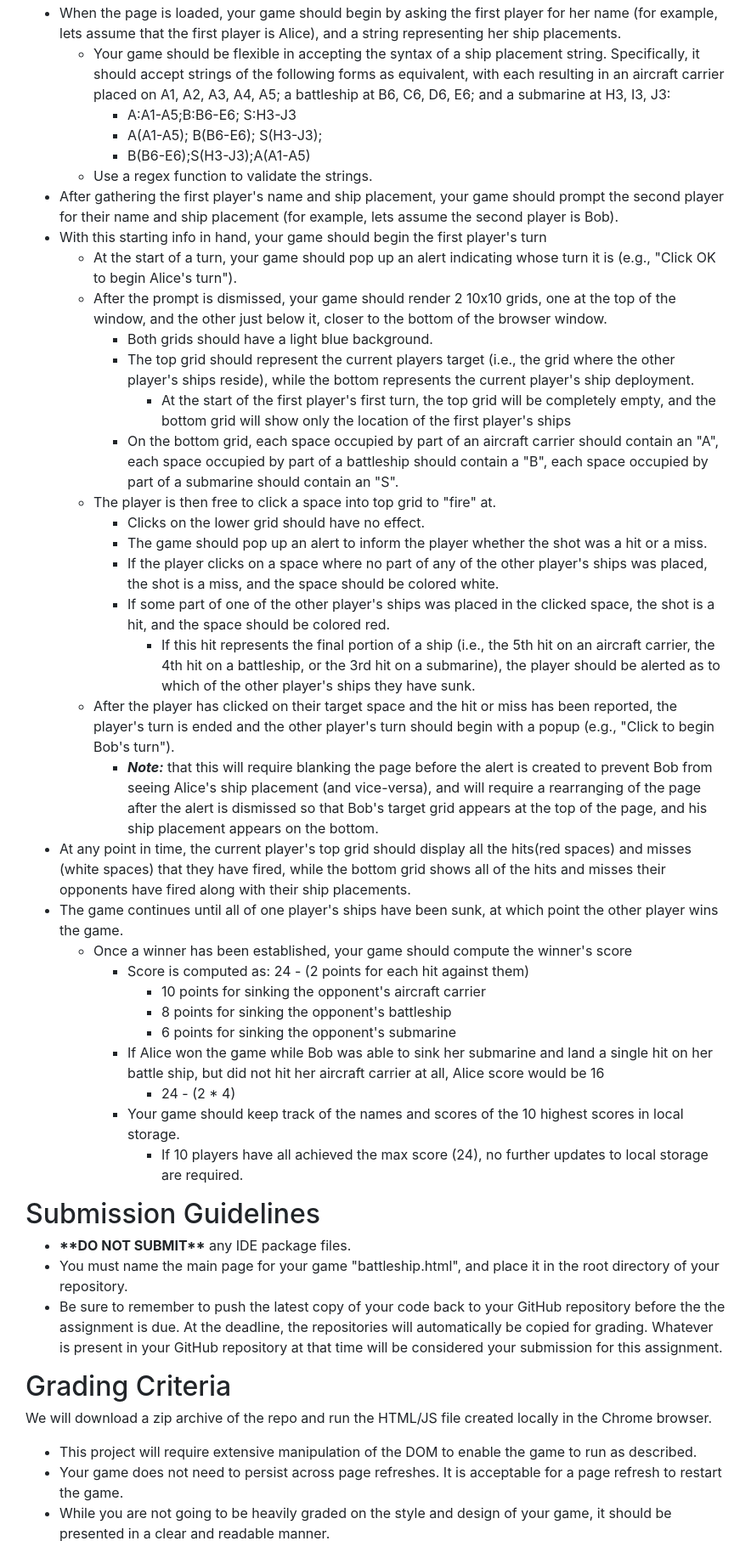
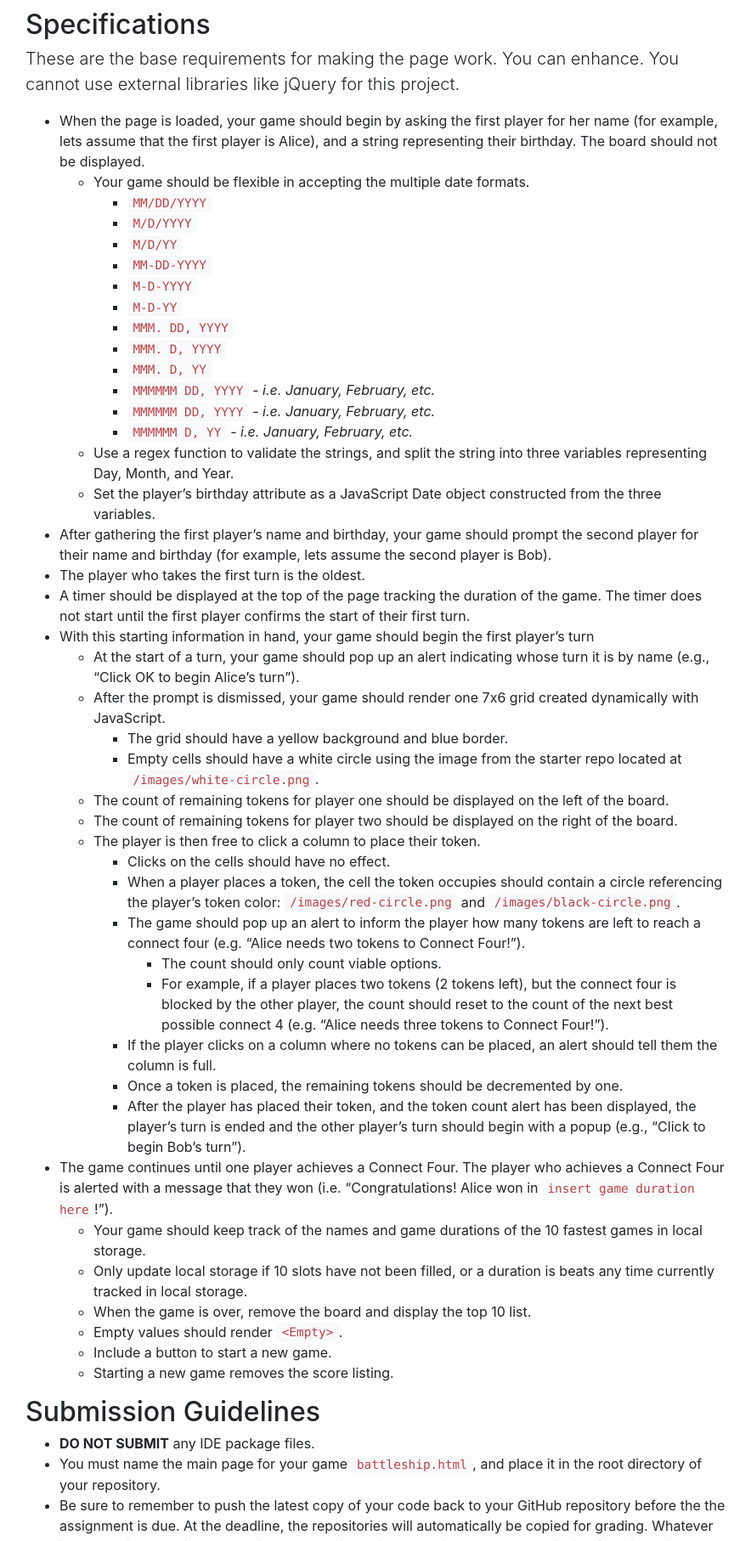
Before and after one commit to w8s-class/CS1520-Class-Information, a website: page docs/assignments/assignment2/index.html in a window 1280 px wide. Shown: the part 986-2800 px from the top of the page at 85% size, without its empty margins (340-1224 px from the left). Drawn offline with Linux system fonts and the light colour scheme.

Commit message:
Updated Assignment 2 Description and Requirements.

```diff
--- a/docs/assignments/assignment2/index.html
+++ b/docs/assignments/assignment2/index.html
@@ -2,14 +2,14 @@
 <html>
 
 <head>
-    <title>You Sunk My Battleship!</title>
+    <title>The Name of the Game is Connect Four!</title>
     <link rel="stylesheet" type="text/css" href="../../css/vendor/bootstrap.min.css">
 </head>
 
 <body>
     <div class="jumbotron">
         <div class="container">
-            <h1 class="display-3">You Sunk my Battleship</h1>
+            <h1 class="display-3">The Name of the Game is Connect Four</h1>
             <p class="lead">Assignment Two</p>
             <p class="lead">Due: Friday, September 28 at 11:59.999999 pm</p>
             <p class="lead">100 Points</p>
@@ -30,114 +30,122 @@
                 </div>
             </div>
             <div class="col-md-9">
-                <h2>Battleship!</h2>
+                <h2>Connect Four!</h2>
 
-                <p class="lead">You will be implementing the game of Battleship to be played with the web browser. This assignment is to demonstrate an understanding of how to utilize Javascript to collect, persist, and manipulate data, and to respond to user interactions
-                    to dynamically change the DOM.</p>
+                <p class="lead">You will be implementing the game, <a href="https://www.youtube.com/watch?v=KN3nohBw_CE">Connect Four</a>, to be played in the web browser. This assignment is to demonstrate an understanding of how to utilize JavaScript to collect, persist,
+                    and manipulate data, and to respond to user interactions to dynamically change the DOM.</p>
 
                 <ul>
                     <li>For this version, you will assume that only one user is viewing the page that presents your game at a time (e.g., the two players are using a laptop that they pass back and forth between turns).</li>
-                    <li><a href="https://en.wikipedia.org/wiki/Battleship_(game)" target="_blank">Wikipedia's Battleship</a> entry lays out the rules.</li>
-                    <li>Your game will be built on a 10x10 grids, with rows labeled 1-10 and columns labeled A-J.</li>
-                    <li>We will assume that players will place <strong>3</strong> game pieces
+                    <li><a href="https://en.wikipedia.org/wiki/Connect_Four">Wikipedia&rsquo;s Connect Four</a> entry lays out the rules.</li>
+                    <li>Your game will be built on a 7x6 grids, with rows labeled 1-6 and columns labeled A-G.</li>
+                    <li>Each player has 21 tokens.
+
                         <ul>
-                            <li>an aircraft carrier (5 spaces long)</li>
-                            <li>a battleship (4 spaces long)</li>
-                            <li>a submarine (3 spaces long).</li>
+                            <li>Player one&rsquo;s tokens are red.</li>
+                            <li>Player two&rsquo;s tokens are black.</li>
                         </ul>
                     </li>
-                    <li>These pieces can be placed either horizontally or vertically, and cannot overlap.</li>
+                    <li>The tokens cannot overlap.</li>
+                    <li>The game will have to be aware of how many tokens of the same color are touching, and how many remain to reach four.</li>
+                    <li>The player selects the column to drop the token. You do not need to animate the drop.</li>
                 </ul>
 
                 <h2>Specifications</h2>
                 <p class="lead">These are the base requirements for making the page work. You can enhance. You cannot use external libraries like jQuery for this project.</p>
 
                 <ul>
-                    <li>When the page is loaded, your game should begin by asking the first player for her name (for example, lets assume that the first player is Alice), and a string representing her ship placements.
+                    <li>When the page is loaded, your game should begin by asking the first player for her name (for example, lets assume that the first player is Alice), and a string representing their birthday. The board should not be displayed.
+
                         <ul>
-                            <li>Your game should be flexible in accepting the syntax of a ship placement string. Specifically, it should accept strings of the following forms as equivalent, with each resulting in an aircraft carrier placed on A1, A2, A3,
-                                A4, A5; a battleship at B6, C6, D6, E6; and a submarine at H3, I3, J3:
+                            <li>Your game should be flexible in accepting the multiple date formats.
+
                                 <ul>
-                                    <li>A:A1-A5;B:B6-E6; S:H3-J3</li>
-                                    <li>A(A1-A5); B(B6-E6); S(H3-J3);</li>
-                                    <li>B(B6-E6);S(H3-J3);A(A1-A5)</li>
+                                    <li><code>MM/DD/YYYY</code></li>
+                                    <li><code>M/D/YYYY</code></li>
+                                    <li><code>M/D/YY</code></li>
+                                    <li><code>MM-DD-YYYY</code></li>
+                                    <li><code>M-D-YYYY</code></li>
+                                    <li><code>M-D-YY</code></li>
+                                    <li><code>MMM. DD, YYYY</code></li>
+                                    <li><code>MMM. D, YYYY</code></li>
+                                    <li><code>MMM. D, YY</code></li>
+                                    <li><code>MMMMMM DD, YYYY</code> - <em>i.e. January, February, etc.</em></li>
+                                    <li><code>MMMMMM DD, YYYY</code> - <em>i.e. January, February, etc.</em></li>
+                                    <li><code>MMMMMM D, YY</code> - <em>i.e. January, February, etc.</em></li>
                                 </ul>
                             </li>
-                            <li>Use a regex function to validate the strings.</li>
+                            <li>Use a regex function to validate the strings, and split the string into three variables representing Day, Month, and Year.</li>
+                            <li>Set the player&rsquo;s birthday attribute as a JavaScript Date object constructed from the three variables.</li>
                         </ul>
                     </li>
-                    <li>After gathering the first player's name and ship placement, your game should prompt the second player for their name and ship placement (for example, lets assume the second player is Bob).</li>
-                    <li>With this starting info in hand, your game should begin the first player's turn
+                    <li>After gathering the first player&rsquo;s name and birthday, your game should prompt the second player for their name and birthday (for example, lets assume the second player is Bob).</li>
+                    <li>The player who takes the first turn is the oldest.</li>
+                    <li>A timer should be displayed at the top of the page tracking the duration of the game. The timer does not start until the first player confirms the start of their first turn.</li>
+                    <li>With this starting information in hand, your game should begin the first player&rsquo;s turn
+
                         <ul>
-                            <li>At the start of a turn, your game should pop up an alert indicating whose turn it is (e.g., "Click OK to begin Alice's turn").</li>
-                            <li>After the prompt is dismissed, your game should render 2 10x10 grids, one at the top of the window, and the other just below it, closer to the bottom of the browser window.
+                            <li>At the start of a turn, your game should pop up an alert indicating whose turn it is by name (e.g., &ldquo;Click OK to begin Alice&rsquo;s turn&rdquo;).</li>
+                            <li>After the prompt is dismissed, your game should render one 7x6 grid created dynamically with JavaScript.
+
                                 <ul>
-                                    <li>Both grids should have a light blue background.</li>
-                                    <li>The top grid should represent the current players target (i.e., the grid where the other player's ships reside), while the bottom represents the current player's ship deployment.
+                                    <li>The grid should have a yellow background and blue border.</li>
+                                    <li>Empty cells should have a white circle using the image from the starter repo located at <code>/images/white-circle.png</code>.</li>
+                                </ul>
+                            </li>
+                            <li>The count of remaining tokens for player one should be displayed on the left of the board.</li>
+                            <li>The count of remaining tokens for player two should be displayed on the right of the board.</li>
+                            <li>The player is then free to click a column to place their token.
+
+                                <ul>
+                                    <li>Clicks on the cells should have no effect.</li>
+                                    <li>When a player places a token, the cell the token occupies should contain a circle referencing the player&rsquo;s token color: <code>/images/red-circle.png</code> and <code>/images/black-circle.png</code>.</li>
+                                    <li>The game should pop up an alert to inform the player how many tokens are left to reach a connect four (e.g. &ldquo;Alice needs two tokens to Connect Four!&rdquo;).
+
                                         <ul>
-                                            <li>At the start of the first player's first turn, the top grid will be completely empty, and the bottom grid will show only the location of the first player's ships</li>
+                                            <li>The count should only count viable options.</li>
+                                            <li>For example, if a player places two tokens (2 tokens left), but the connect four is blocked by the other player, the count should reset to the count of the next best possible connect 4 (e.g. &ldquo;Alice needs
+                                                three tokens to Connect Four!&rdquo;).</li>
                                         </ul>
                                     </li>
-                                    <li>On the bottom grid, each space occupied by part of an aircraft carrier should contain an "A", each space occupied by part of a battleship should contain a "B", each space occupied by part of a submarine should contain
-                                        an "S".</li>
-                                </ul>
-                            </li>
-                            <li>The player is then free to click a space into top grid to "fire" at.
-                                <ul>
-                                    <li>Clicks on the lower grid should have no effect.</li>
-                                    <li>The game should pop up an alert to inform the player whether the shot was a hit or a miss.</li>
-                                    <li>If the player clicks on a space where no part of any of the other player's ships was placed, the shot is a miss, and the space should be colored white.</li>
-                                    <li>If some part of one of the other player's ships was placed in the clicked space, the shot is a hit, and the space should be colored red.
-                                        <ul>
-                                            <li>If this hit represents the final portion of a ship (i.e., the 5th hit on an aircraft carrier, the 4th hit on a battleship, or the 3rd hit on a submarine), the player should be alerted as to which of the other
-                                                player's ships they have sunk.</li>
-                                        </ul>
+                                    <li>If the player clicks on a column where no tokens can be placed, an alert should tell them the column is full.</li>
+                                    <li>Once a token is placed, the remaining tokens should be decremented by one.</li>
+                                    <li>After the player has placed their token, and the token count alert has been displayed, the player&rsquo;s turn is ended and the other player&rsquo;s turn should begin with a popup (e.g., &ldquo;Click to begin Bob&rsquo;s
+                                        turn&rdquo;).
                                     </li>
-                                </ul>
-                            </li>
-                            <li>After the player has clicked on their target space and the hit or miss has been reported, the player's turn is ended and the other player's turn should begin with a popup (e.g., "Click to begin Bob's turn").
-                                <ul>
-                                    <li><em><strong>Note:</strong></em> that this will require blanking the page before the alert is created to prevent Bob from seeing Alice's ship placement (and vice-versa), and will require a rearranging of the page after
-                                        the alert is dismissed so that Bob's target grid appears at the top of the page, and his ship placement appears on the bottom.</li>
                                 </ul>
                             </li>
                         </ul>
                     </li>
-                    <li>At any point in time, the current player's top grid should display all the hits(red spaces) and misses (white spaces) that they have fired, while the bottom grid shows all of the hits and misses their opponents have fired along with
-                        their ship placements.</li>
-                    <li>The game continues until all of one player's ships have been sunk, at which point the other player wins the game.
+                    <li>The game continues until one player achieves a Connect Four. The player who achieves a Connect Four is alerted with a message that they won (i.e. &ldquo;Congratulations! Alice won in <code>insert game duration here</code>!&rdquo;).
                         <ul>
-                            <li>Once a winner has been established, your game should compute the winner's score
-                                <ul>
-                                    <li>Score is computed as: 24 - (2 points for each hit against them)
-                                        <ul>
-                                            <li>10 points for sinking the opponent's aircraft carrier</li>
-                                            <li>8 points for sinking the opponent's battleship</li>
-                                            <li>6 points for sinking the opponent's submarine</li>
-                                        </ul>
-                                    </li>
-                                    <li>If Alice won the game while Bob was able to sink her submarine and land a single hit on her battle ship, but did not hit her aircraft carrier at all, Alice score would be 16
-                                        <ul>
-                                            <li>24 - (2 * 4)</li>
-                                        </ul>
-                                    </li>
-                                    <li>Your game should keep track of the names and scores of the 10 highest scores in local storage.
-                                        <ul>
-                                            <li>If 10 players have all achieved the max score (24), no further updates to local storage are required.</li>
-                                        </ul>
-                                    </li>
-                                </ul>
-                            </li>
+                            <li>Your game should keep track of the names and game durations of the 10 fastest games in local storage.</li>
+                            <li>Only update local storage if 10 slots have not been filled, or a duration is beats any time currently tracked in local storage.</li>
+                            <li>When the game is over, remove the board and display the top 10 list.</li>
+                            <li>Empty values should render <code>&lt;Empty&gt;</code>.</li>
+                            <li>Include a button to start a new game.</li>
+                            <li>Starting a new game removes the score listing.</li>
                         </ul>
                     </li>
                 </ul>
 
                 <h2>Submission Guidelines</h2>
                 <ul>
-                    <li><strong>**DO NOT SUBMIT**</strong> any IDE package files.</li>
-                    <li>You must name the main page for your game "battleship.html", and place it in the root directory of your repository.</li>
+                    <li><strong>DO NOT SUBMIT</strong> any IDE package files.</li>
+                    <li>You must name the main page for your game <code>battleship.html</code>, and place it in the root directory of your repository.</li>
                     <li>Be sure to remember to push the latest copy of your code back to your GitHub repository before the the assignment is due. At the deadline, the repositories will automatically be copied for grading. Whatever is present in your GitHub
                         repository at that time will be considered your submission for this assignment.</li>
+                    <li>Files included in the starter repo:
+
+                        <ul>
+                            <li><code>README.md</code></li>
+                            <li><code>/css</code> directory</li>
+                            <li><code>/js</code> directory</li>
+                            <li><code>/images/white-circle.png</code></li>
+                            <li><code>/images/red-circle.png</code></li>
+                            <li><code>/images/black-circle.png</code></li>
+                        </ul>
+                    </li>
                 </ul>
 
 
@@ -147,25 +155,28 @@
                 <ul>
                     <li>This project will require extensive manipulation of the DOM to enable the game to run as described.</li>
                     <li>Your game does not need to persist across page refreshes. It is acceptable for a page refresh to restart the game.</li>
-                    <li>While you are not going to be heavily graded on the style and design of your game, it should be presented in a clear and readable manner.</li>
+                    <li>While you are not going to be heavily graded on the style and design of your game, * it should be presented in a clear and readable manner.</li>
                 </ul>
 
                 <h3>Breakdown</h3>
                 <ul>
-                    <li>Turns proceed as described: <strong>20%</strong></li>
-                    <li>Game boards are displayed properly: <strong>20%</strong></li>
-                    <li>Event handling is processed as described: <strong>15%</strong></li>
-                    <li>Ship placement strings are correctly validated using regex: <strong>5%</strong></li>
-                    <li>Ship placement strings are correctly parsed: <strong>10%</strong></li>
-                    <li>Score saving works appropriately: <strong>15%</strong></li>
+                    <li>Turns proceed as described: 20%</li>
+                    <li>Game board is displayed properly: 20%</li>
+                    <li>Event handling is processed as described: 15%</li>
+                    <li>Birthday strings are correctly validated using regex: 5%</li>
+                    <li>Birthday strings are correctly parsed with regex and date object created according to specification: 10%</li>
+                    <li>Score saving works appropriately: 15%</li>
                     <li>Clear and readable presentation: 5%</li>
                     <li>Utilization of Javascript topics covered in class: 10%
+
                         <ul>
                             <li>i.e. Functions, Dynamic DOM manipulation, EventHandling, type checking, etc.</li>
                         </ul>
                     </li>
                 </ul>
-                <p>Late assignments will receive zero credit.</p>
+
+
+                <p><em>Late assignments will receive zero credit.</em></p>
             </div>
         </div>
     </div>
```
